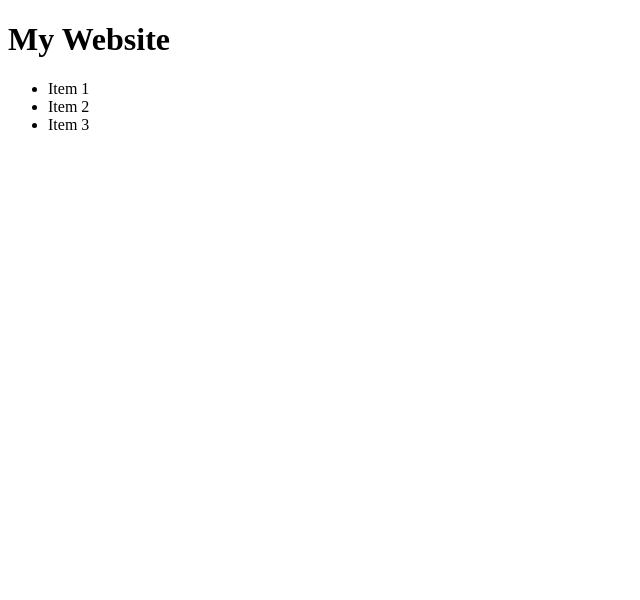
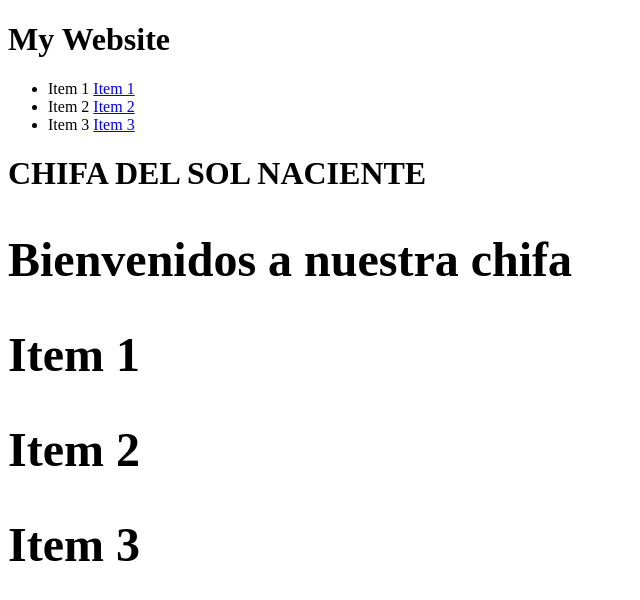
Before and after one commit to Foxy6756/Foxy6756, a plain HTML site: page index.html in a window 1280 px wide. Shown: the whole page, without its empty margins (0-640 px from the left). Drawn offline with Linux system fonts and the light colour scheme.

Commit message:
actulizar index.html

```diff
--- a/index.html
+++ b/index.html
@@ -7,14 +7,28 @@
 </head>
 <body>
  <h1>My Website</h1>
+<nav>
 
-<nav>
+
 <ul>
-    <li>Item 1</li>
-    <li>Item 2</li>
-    <li>Item 3</li>
+    <li>Item 1 <a href="Item 1">Item 1</a></li>
+    <li>Item 2 <a href="Item 2">Item 2</a></li>
+    <li>Item 3 <a href="Item 3">Item 3</a></li>
 </ul>
 
 </nav>
+<h1>CHIFA DEL SOL NACIENTE</h>
+<header>
+<main>
+<h2> Bienvenidos a nuestra chifa </h2>
+<h2 id="Item 1">Item 1</h2>
+<h2 id="Item 2">Item 2</h2>
+<h2 id="Item 3">Item 3</h2>
+</main>
+
+
+
+</header>
+
 </body>
 </html>
```
